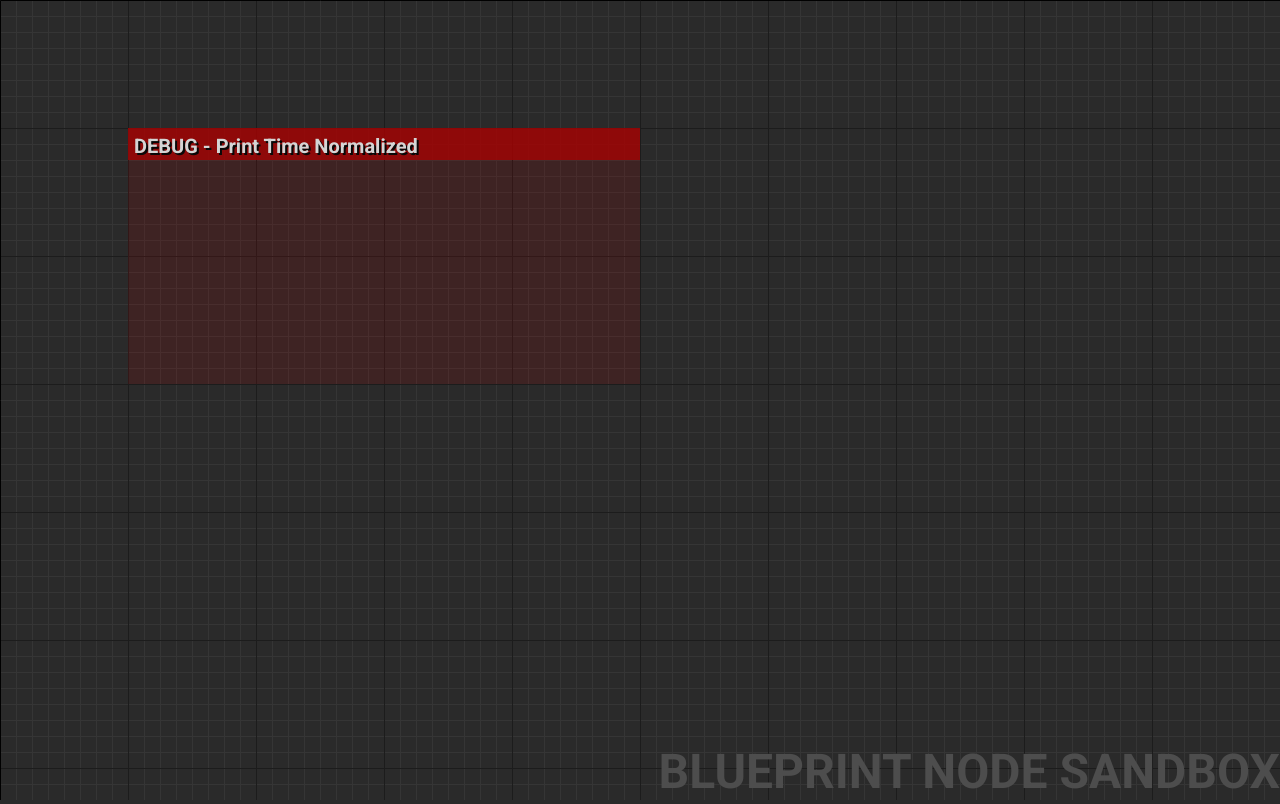
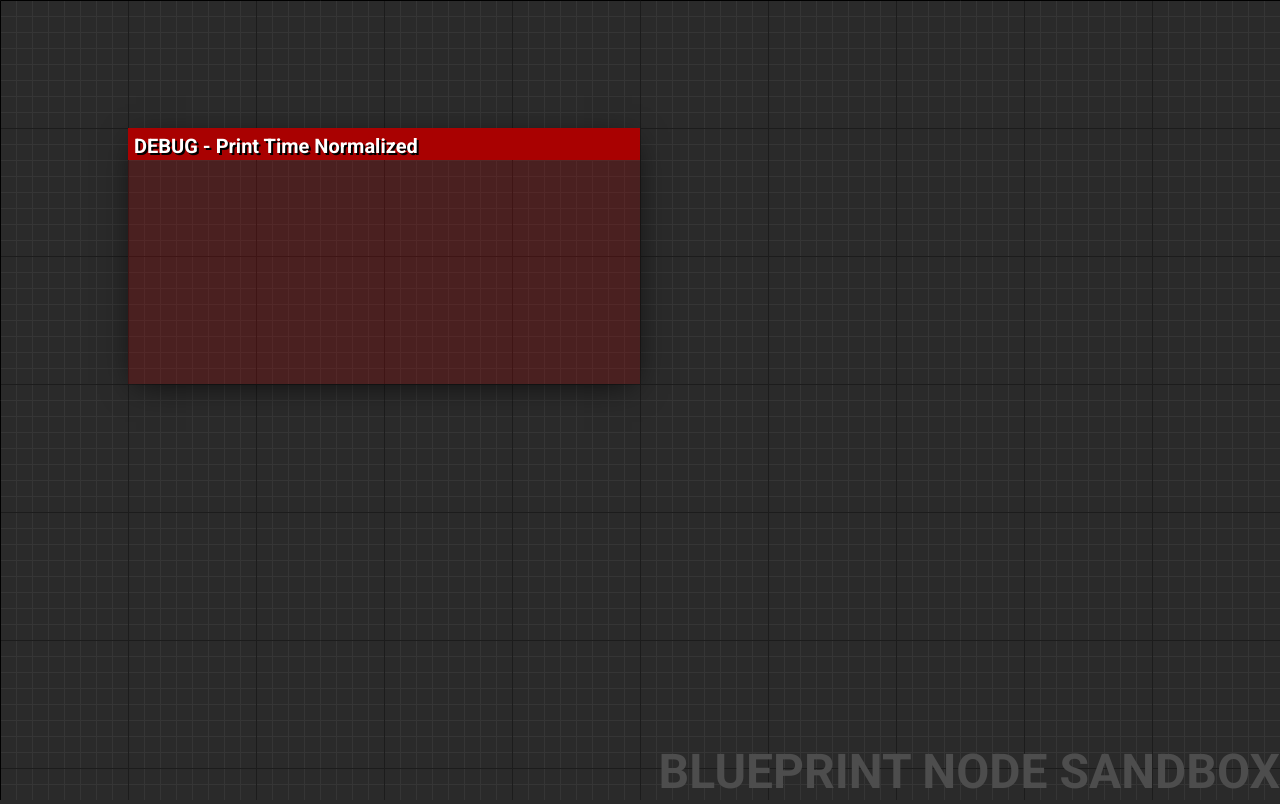
Before and after one commit to kevmax1/ue4blueprintviz, a website: page sandbox.html in a window 1280 px wide. Drawn offline with Linux system fonts and the light colour scheme.

Commit message:
Update sandbox.html

```diff
--- a/sandbox.html
+++ b/sandbox.html
@@ -29,8 +29,8 @@
             left: 128px;
             width: 512px;
             height: 256px;
-            background-color: rgba(169, 1, 1, 0.2);
-            opacity: 0.8;
+            background-color: rgba(169, 1, 1, 0.25);
+            box-shadow: 0px 7px 32px -8px rgba(0,0,0,0.75);
         }
 
         .comment header{
```
